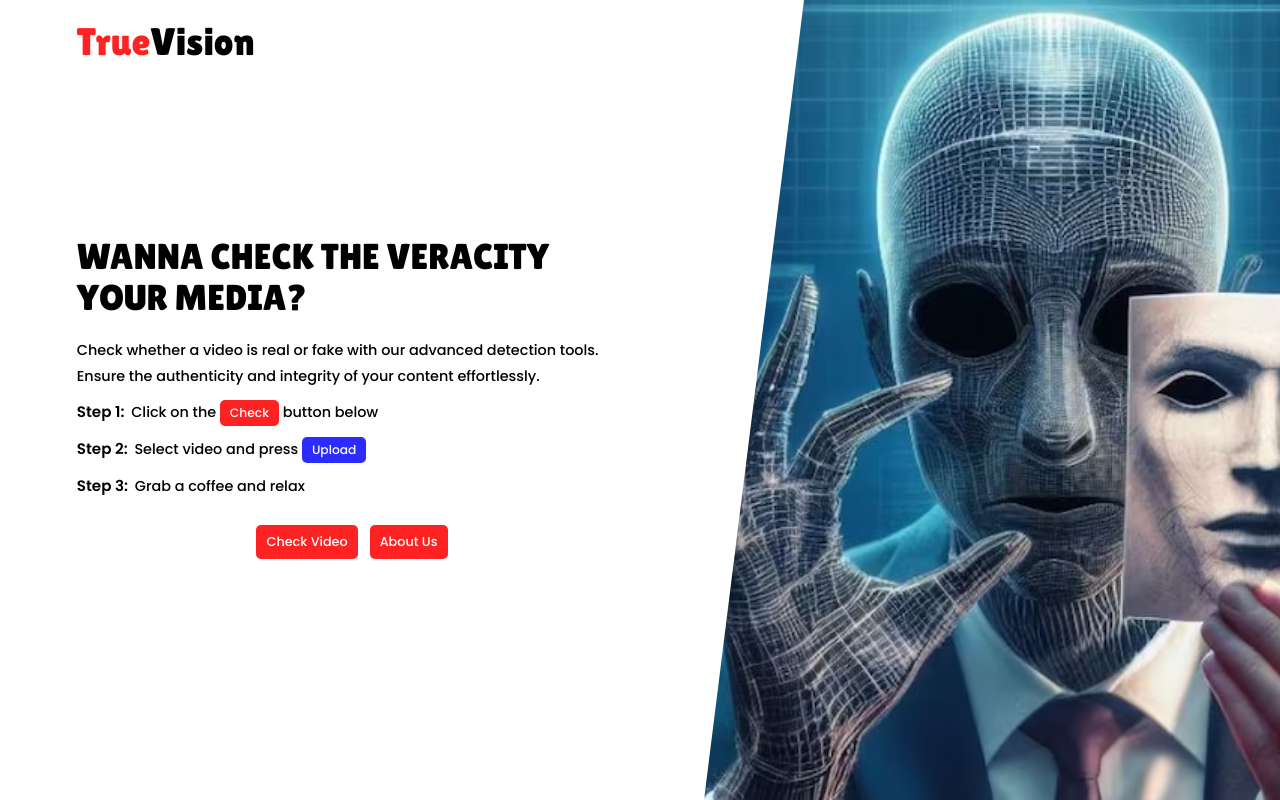
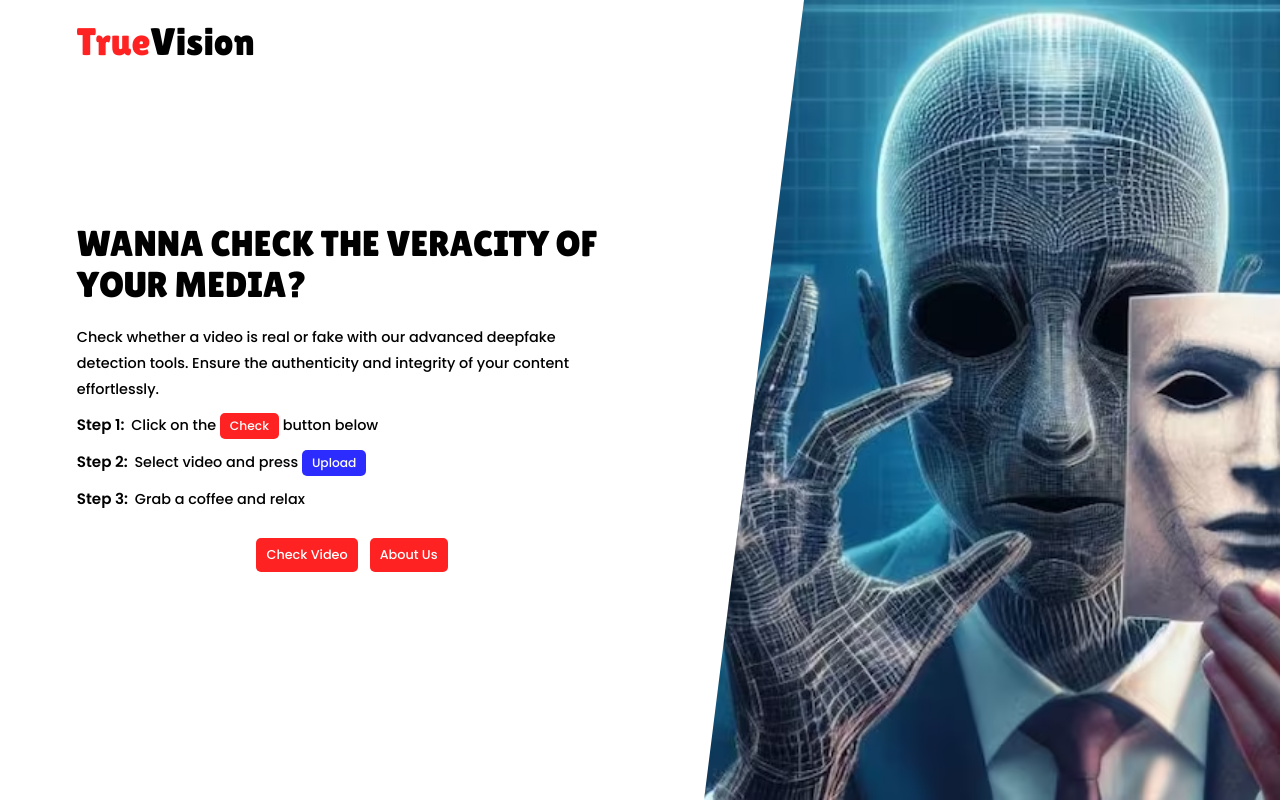
Before and after one commit to SG-CLUB-045/deepfake_flask, a Flask app: page / in a window 1280 px wide. Run offline with Flask 3, Linux system fonts and the light colour scheme; some web fonts are replaced.

```diff
--- a/templates/index.html
+++ b/templates/index.html
@@ -27,9 +27,9 @@
     <section class="d-grid" id="container">
         <section class="h-full d-flex" id="left">
             <div class="d-grid text-container">
-                <p class="head-text">Wanna check the veracity your media?</p>
+                <p class="head-text">Wanna check the veracity of your media?</p>
 
-                <p class="sub-text">Check whether a video is real or fake with our advanced detection tools. Ensure the authenticity and integrity of your content effortlessly.</p>
+                <p class="sub-text">Check whether a video is real or fake with our advanced deepfake detection tools. Ensure the authenticity and integrity of your content effortlessly.</p>
 
                 <p class="sub-text"><label>Step 1:</label> Click on the <button class="btn text bg-red" disabled>Check</button> button below</p>
                 <p class="sub-text"><label>Step 2:</label> Select video and press <button class="btn text bg-blue" disabled>Upload</button></p>
```
